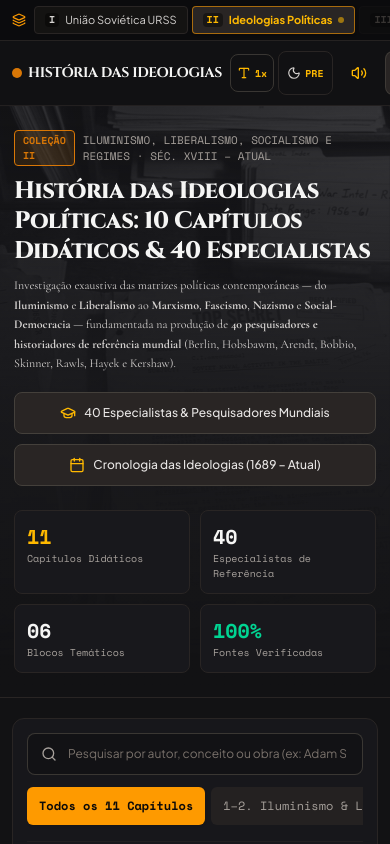
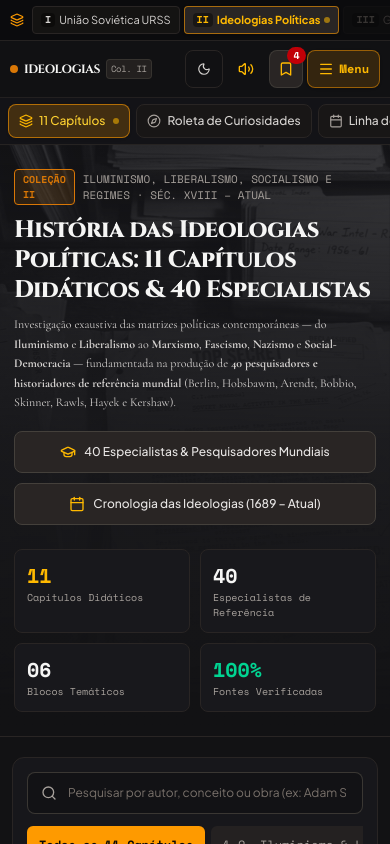
Before and after one commit to Leo-Oliveira-Sales/Historia_Comunisno, a React (Vite) app: page / in a window 390 px wide. Shown: the top 844 px of the page. Built offline with nearby package versions, Linux system fonts and the light colour scheme.

Commit message:
feat: update collection content and improve UI layout
Increment ideological history chapter count and refine the header navigation responsiveness for better mobile usability.

```diff
--- a/src/App.tsx
+++ b/src/App.tsx
@@ -200,7 +200,7 @@ export default function App() {
 
                 <h1 className="text-2xl sm:text-4xl lg:text-5xl font-display font-extrabold tracking-tight text-stone-100 text-balance leading-tight">
                   {activeCollectionId === 'colecao-2'
-                    ? 'História das Ideologias Políticas: 10 Capítulos Didáticos & 40 Especialistas'
+                    ? 'História das Ideologias Políticas: 11 Capítulos Didáticos & 40 Especialistas'
                     : 'Dossiê Soviético: 20 Categorias Temáticas & Documentação Primária'}
                 </h1>
 
--- a/src/components/Header.tsx
+++ b/src/components/Header.tsx
@@ -98,10 +98,10 @@ export const Header: React.FC<HeaderProps> = ({
     <>
       <div className="sticky top-0 z-40 w-full max-w-full overflow-hidden">
         {/* Top Archival Collection Switcher Ribbon */}
-        <div className="bg-[#0b0b0d] border-b border-stone-800/90 px-3 sm:px-6 lg:px-8 py-1.5 text-xs flex items-center justify-between gap-2 overflow-x-auto no-scrollbar w-full max-w-full">
+        <div className="bg-[#0b0b0d] border-b border-stone-800/90 px-2.5 sm:px-6 lg:px-8 py-1.5 text-xs flex items-center justify-start sm:justify-between gap-2 overflow-x-auto no-scrollbar w-full max-w-full touch-pan-x">
           <div className="flex items-center gap-1.5 sm:gap-2 text-stone-400 font-mono text-[11px] shrink-0">
             <Layers className="w-3.5 h-3.5 text-amber-500 shrink-0" />
-            <span className="hidden sm:inline font-semibold text-stone-300">Coleções do Acervo:</span>
+            <span className="hidden xs:inline font-semibold text-stone-300">Coleções do Acervo:</span>
           </div>
 
           <div className="flex items-center gap-1 sm:gap-1.5 shrink-0">
@@ -120,7 +120,7 @@ export const Header: React.FC<HeaderProps> = ({
                     }
                   }}
                   title={isUpcoming ? `Coleção ${col.romanNumeral} — ${col.title} (Em Breve / Futuro)` : `${col.title}: ${col.subtitle}`}
-                  className={`px-2.5 py-1 rounded text-[11px] font-mono transition-all flex items-center gap-1.5 whitespace-nowrap min-h-[28px] ${
+                  className={`px-2 sm:px-2.5 py-1 rounded text-[11px] font-mono transition-all flex items-center gap-1 sm:gap-1.5 whitespace-nowrap min-h-[28px] ${
                     isSelected
                       ? 'bg-stone-800 text-amber-400 font-bold border border-amber-500/60 shadow-sm'
                       : isUpcoming
@@ -146,22 +146,28 @@ export const Header: React.FC<HeaderProps> = ({
         </div>
 
         {/* Main Sticky Header */}
-        <header className="bg-[#121214]/95 backdrop-blur border-b border-stone-800/80 px-3 sm:px-6 lg:px-8 py-2.5 sm:py-3 flex items-center justify-between gap-2 sm:gap-4 transition-colors w-full max-w-full overflow-hidden">
-          {/* Zone 1: Brand Wordmark (Clean button without box or border) */}
-          <div className="flex items-center gap-2 shrink-0 min-w-0">
+        <header className="bg-[#121214]/95 backdrop-blur border-b border-stone-800/80 px-2.5 sm:px-6 lg:px-8 py-2 sm:py-3 flex items-center justify-between gap-1.5 sm:gap-4 transition-colors w-full max-w-full">
+          {/* Zone 1: Brand Wordmark (Responsive to never overflow on mobile portrait) */}
+          <div className="flex items-center gap-1 sm:gap-2 shrink min-w-0">
             <button
               onClick={() => onSelectTab('dossiers')}
-              className="brand-btn nav-btn-clean text-sm sm:text-base md:text-lg font-display font-bold tracking-tight text-stone-100 hover:text-amber-400 transition-colors whitespace-nowrap shrink-0 flex items-center gap-1.5 sm:gap-2 text-left min-h-[44px] border-0 bg-transparent shadow-none"
+              className="brand-btn nav-btn-clean font-display font-bold tracking-tight text-stone-100 hover:text-amber-400 transition-colors flex items-center gap-1.5 sm:gap-2 text-left min-h-[40px] border-0 bg-transparent shadow-none min-w-0"
+              aria-label="Ir para página inicial do acervo"
             >
               <span
-                className="w-2.5 h-2.5 rounded-full inline-block shrink-0"
+                className="w-2 sm:w-2.5 h-2 sm:h-2.5 rounded-full inline-block shrink-0"
                 style={{ backgroundColor: activeCol.accentColor }}
               />
-              <span className="uppercase">
-                {activeCollectionId === 'colecao-2' ? 'HISTÓRIA DAS IDEOLOGIAS' : 'DOSSIÊ SOVIÉTICO'}
+              <span className="uppercase text-xs xs:text-sm sm:text-base md:text-lg font-bold truncate">
+                <span className="inline sm:hidden">
+                  {activeCollectionId === 'colecao-2' ? 'IDEOLOGIAS' : 'DOSSIÊ SOVIÉTICO'}
+                </span>
+                <span className="hidden sm:inline">
+                  {activeCollectionId === 'colecao-2' ? 'HISTÓRIA DAS IDEOLOGIAS' : 'DOSSIÊ SOVIÉTICO'}
+                </span>
               </span>
-              <span className="hidden lg:inline text-[10px] font-mono font-normal text-stone-400 px-1.5 py-0.5 rounded bg-stone-800/80 border border-stone-700/60">
-                Coleção {activeCol.romanNumeral}
+              <span className="text-[9px] sm:text-[10px] font-mono font-normal text-stone-400 px-1 sm:px-1.5 py-0.5 rounded bg-stone-800/80 border border-stone-700/60 shrink-0">
+                Col. {activeCol.romanNumeral}
               </span>
             </button>
           </div>
@@ -180,12 +186,25 @@ export const Header: React.FC<HeaderProps> = ({
               </button>
             );
           })}
+
+          {/* Lateral Menu Trigger for Desktop */}
+          <button
+            onClick={() => {
+              playTypewriterClack();
+              setMobileMenuOpen(true);
+            }}
+            className="flex items-center gap-1.5 px-2.5 py-1.5 text-xs font-mono font-bold text-amber-400 hover:text-amber-300 bg-amber-500/10 hover:bg-amber-500/20 border border-amber-500/40 rounded-lg transition-all min-h-[36px] ml-1 shadow-sm"
+            title="Abrir Menu Lateral (Roleta, Linha do Tempo e Opções)"
+          >
+            <Menu className="w-3.5 h-3.5" />
+            <span>Menu Lateral</span>
+          </button>
         </nav>
 
-        {/* Zone 3: Actions + Theme Switcher + Global Font Size Control + Mobile Hamburger */}
-        <div className="flex items-center gap-1 sm:gap-2.5 shrink-0">
+        {/* Zone 3: Actions + Theme Switcher + Global Font Size Control + Menu Drawer Button */}
+        <div className="flex items-center gap-1 sm:gap-2 shrink-0">
 
-          {/* Global Font Size Control (Desktop) */}
+          {/* Global Font Size Control (Desktop XL only) */}
           <div
             className="hidden xl:flex items-center bg-stone-900/90 border border-stone-700/80 p-0.5 rounded-lg shadow-inner"
             role="group"
@@ -213,11 +232,11 @@ export const Header: React.FC<HeaderProps> = ({
             })}
           </div>
 
-          {/* Compact Global Font Size Cycle Button (Medium & Mobile screens) */}
+          {/* Compact Global Font Size Cycle Button (Visible on medium screens, in drawer on mobile) */}
           <button
             onClick={handleCycleFontSize}
             title={`Aumentar Tamanho da Fonte (Atual: ${fontSize.toUpperCase()})`}
-            className="p-1.5 min-h-[38px] min-w-[38px] text-stone-300 hover:text-amber-400 hover:bg-stone-800/60 rounded-lg border border-stone-700/80 transition-colors flex items-center justify-center gap-1"
+            className="hidden sm:flex xl:hidden p-1.5 min-h-[38px] min-w-[38px] text-stone-300 hover:text-amber-400 hover:bg-stone-800/60 rounded-lg border border-stone-700/80 transition-colors items-center justify-center gap-1"
             aria-label="Aumentar Fonte do App"
           >
             <Type className="w-3.5 h-3.5 text-amber-400" />
@@ -256,18 +275,17 @@ export const Header: React.FC<HeaderProps> = ({
           <button
             onClick={handleCycleTheme}
             title={`Tema Atual: ${theme.toUpperCase()} (Clique para alternar Preto / Branco / Bege)`}
-            className="sm:hidden p-2 min-h-[44px] min-w-[44px] text-stone-300 hover:text-amber-400 hover:bg-stone-800/60 rounded-lg border border-stone-800 transition-colors flex items-center justify-center gap-1"
+            className="sm:hidden p-2 min-h-[38px] min-w-[38px] text-stone-300 hover:text-amber-400 hover:bg-stone-800/60 rounded-lg border border-stone-800 transition-colors flex items-center justify-center shrink-0"
             aria-label="Alternar Tema de Leitura"
           >
             {getThemeIcon(theme)}
-            <span className="text-[10px] font-mono uppercase font-bold text-amber-400">{theme.slice(0, 3)}</span>
           </button>
 
           {/* Audio Toggle */}
           <button
             onClick={onToggleSound}
             title={soundEnabled ? 'Desativar áudio mecânico' : 'Ativar áudio mecânico'}
-            className="p-2 min-h-[44px] min-w-[44px] text-stone-400 hover:text-stone-200 hover:bg-stone-800/60 rounded-lg transition-colors flex items-center justify-center"
+            className="p-2 min-h-[38px] min-w-[38px] text-stone-400 hover:text-stone-200 hover:bg-stone-800/60 rounded-lg transition-colors flex items-center justify-center shrink-0"
             aria-label="Controle de Áudio"
           >
             {soundEnabled ? <Volume2 className="w-4 h-4 text-amber-400" /> : <VolumeX className="w-4 h-4 text-stone-500" />}
@@ -276,35 +294,83 @@ export const Header: React.FC<HeaderProps> = ({
           {/* Research Notebook Button */}
           <button
             onClick={onOpenNotebook}
-            className="px-2.5 sm:px-3 py-1.5 min-h-[44px] text-xs font-semibold bg-stone-800 hover:bg-stone-700 text-stone-200 border border-stone-700/80 rounded-lg transition-colors whitespace-nowrap shrink-0 flex items-center gap-1.5"
+            className="p-2 sm:px-3 sm:py-1.5 min-h-[38px] text-xs font-semibold bg-stone-800 hover:bg-stone-700 text-stone-200 border border-stone-700/80 rounded-lg transition-colors whitespace-nowrap shrink-0 flex items-center gap-1.5 relative"
             aria-label="Abrir Caderno de Pesquisa"
+            title="Abrir Caderno de Pesquisa"
           >
-            <Bookmark className="w-3.5 h-3.5 text-amber-400" />
+            <Bookmark className="w-4 h-4 text-amber-400" />
             <span className="hidden sm:inline">Caderno</span>
             {savedCount > 0 && (
-              <span className="bg-red-700 text-white text-[10px] font-mono font-bold px-1.5 py-0.5 rounded-full">
+              <span className="bg-red-700 text-white text-[10px] font-mono font-bold px-1.5 py-0.5 rounded-full absolute -top-1 -right-1 sm:static">
                 {savedCount}
               </span>
             )}
           </button>
 
-          {/* Menu Button for tablets and mobile */}
+          {/* Menu Button for all screens */}
           <button
-            onClick={() => setMobileMenuOpen(true)}
-            className="xl:hidden px-2.5 py-1.5 min-h-[44px] text-xs font-semibold bg-amber-500/10 hover:bg-amber-500/20 text-amber-300 border border-amber-500/40 rounded-lg transition-colors whitespace-nowrap shrink-0 flex items-center gap-1.5"
-            aria-label="Abrir Menu de Navegação"
-            title="Menu de Navegação"
+            onClick={() => {
+              playTypewriterClack();
+              setMobileMenuOpen(true);
+            }}
+            className="px-2.5 sm:px-3 py-1.5 min-h-[38px] text-xs font-semibold bg-amber-500/15 hover:bg-amber-500/25 active:scale-95 text-amber-300 border border-amber-500/50 rounded-lg transition-all whitespace-nowrap shrink-0 flex items-center gap-1.5 shadow-sm"
+            aria-label="Abrir Menu de Navegação Lateral"
+            title="Menu de Navegação Lateral"
           >
             <Menu className="w-4 h-4 text-amber-400" />
             <span className="font-mono text-amber-400 font-bold">Menu</span>
           </button>
         </div>
       </header>
+
+      {/* Mobile Interactive Sub-Navigation Bar (< xl) */}
+      <nav
+        className="xl:hidden bg-[#151518]/95 backdrop-blur border-b border-stone-800/90 px-2 sm:px-4 py-1.5 flex items-center gap-1.5 overflow-x-auto no-scrollbar w-full max-w-full touch-pan-x"
+        aria-label="Navegação Rápida Mobile"
+      >
+        {navItems.map((item) => {
+          const Icon = item.icon;
+          const isActive = currentTab === item.id;
+          return (
+            <button
+              key={item.id}
+              onClick={() => {
+                playTypewriterClack();
+                onSelectTab(item.id);
+              }}
+              className={`flex items-center gap-1.5 px-2.5 sm:px-3 py-1.5 rounded-lg text-xs font-medium whitespace-nowrap shrink-0 transition-all min-h-[34px] border ${
+                isActive
+                  ? 'bg-amber-500/20 text-amber-300 border-amber-500/60 font-bold shadow-sm'
+                  : 'bg-stone-900/70 text-stone-300 hover:text-stone-100 hover:bg-stone-800/60 border-stone-800'
+              }`}
+            >
+              <Icon className={`w-3.5 h-3.5 ${isActive ? 'text-amber-400' : 'text-stone-400'}`} />
+              <span>{item.label}</span>
+              {isActive && (
+                <span className="w-1.5 h-1.5 rounded-full bg-amber-400 animate-pulse ml-0.5" />
+              )}
+            </button>
+          );
+        })}
+
+        {/* Quick Menu Lateral Button in Mobile Strip */}
+        <button
+          onClick={() => {
+            playTypewriterClack();
+            setMobileMenuOpen(true);
+          }}
+          className="flex items-center gap-1.5 px-2.5 py-1.5 rounded-lg text-xs font-mono font-bold whitespace-nowrap shrink-0 transition-all min-h-[34px] bg-stone-900/90 hover:bg-stone-800 text-amber-400 border border-stone-700/80"
+          title="Abrir Menu Lateral"
+        >
+          <Menu className="w-3.5 h-3.5 text-amber-400" />
+          <span>Menu Lateral</span>
+        </button>
+      </nav>
       </div>
 
-      {/* Mobile Lateral Off-Canvas Sidebar Drawer */}
+      {/* Lateral Off-Canvas Sidebar Drawer */}
       {mobileMenuOpen && (
-        <div className="xl:hidden fixed inset-0 z-50 flex justify-end">
+        <div className="fixed inset-0 z-50 flex justify-end">
           {/* Dark Backdrop Overlay */}
           <div
             className="fixed inset-0 bg-black/75 backdrop-blur-sm transition-opacity animate-in fade-in duration-200"
```
